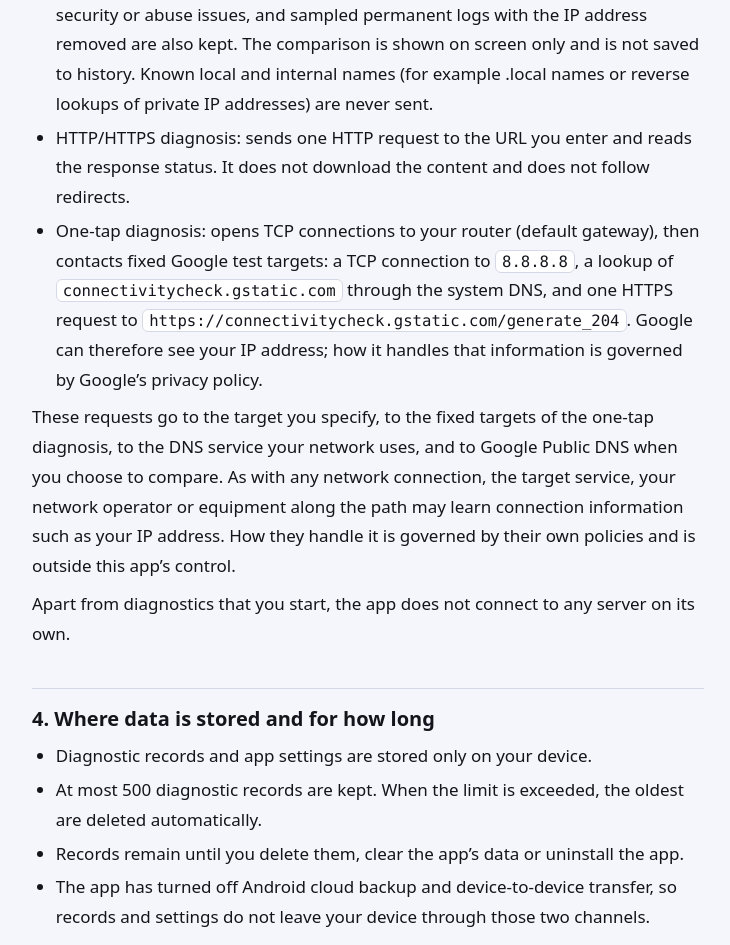
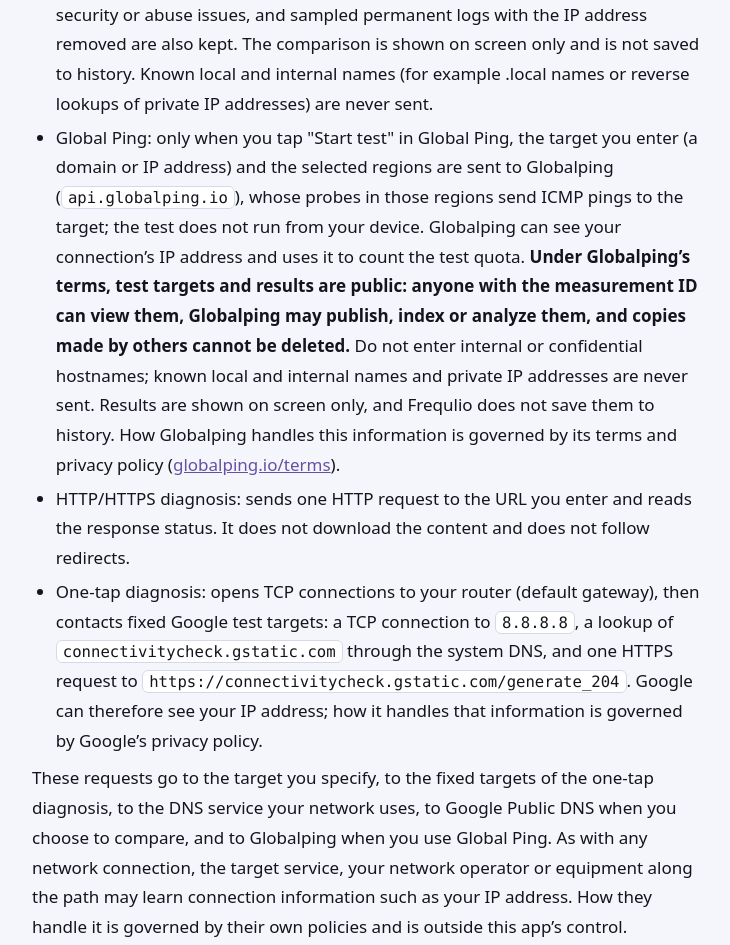
Before and after one commit to kanevanstudio/frequlio-privacy, a plain HTML site: page en.html in a window 1280 px wide. Shown: the part 3180-4125 px from the top of the page, without its empty margins (272-1002 px from the left). Drawn offline with Linux system fonts and the light colour scheme.

Commit message:
Describe optional Global Ping via Globalping (public measurement data)

```diff
--- a/en.html
+++ b/en.html
@@ -53,10 +53,11 @@ Developer: KaneVan Studio</p>
 <li>TCP connection test: opens a TCP connection to the host and port you enter, then closes it.</li>
 <li>DNS lookup: asks, through the Android system, the DNS servers configured for your current network to resolve the domain you enter (on Android 10 or later, it can also look up record types such as MX and TXT, or look up the name for an IP address).</li>
 <li>Compare with Google Public DNS: only when you tap "Compare with Google Public DNS" below a DNS lookup result, the name and record type you just looked up are sent to Google Public DNS (dns.google) over DNS-over-HTTPS. Google receives them and can see your connection’s IP address. According to Google Public DNS’s privacy notice, temporary logs that include IP addresses normally enter deletion within 24 to 48 hours, may be kept longer to handle security or abuse issues, and sampled permanent logs with the IP address removed are also kept. The comparison is shown on screen only and is not saved to history. Known local and internal names (for example .local names or reverse lookups of private IP addresses) are never sent.</li>
+<li>Global Ping: only when you tap "Start test" in Global Ping, the target you enter (a domain or IP address) and the selected regions are sent to Globalping (<code>api.globalping.io</code>), whose probes in those regions send ICMP pings to the target; the test does not run from your device. Globalping can see your connection’s IP address and uses it to count the test quota. <strong>Under Globalping’s terms, test targets and results are public: anyone with the measurement ID can view them, Globalping may publish, index or analyze them, and copies made by others cannot be deleted.</strong> Do not enter internal or confidential hostnames; known local and internal names and private IP addresses are never sent. Results are shown on screen only, and Frequlio does not save them to history. How Globalping handles this information is governed by its terms and privacy policy (<a href="https://globalping.io/terms">globalping.io/terms</a>).</li>
 <li>HTTP/HTTPS diagnosis: sends one HTTP request to the URL you enter and reads the response status. It does not download the content and does not follow redirects.</li>
 <li>One-tap diagnosis: opens TCP connections to your router (default gateway), then contacts fixed Google test targets: a TCP connection to <code>8.8.8.8</code>, a lookup of <code>connectivitycheck.gstatic.com</code> through the system DNS, and one HTTPS request to <code>https://connectivitycheck.gstatic.com/generate_204</code>. Google can therefore see your IP address; how it handles that information is governed by Google’s privacy policy.</li>
 </ul>
-<p>These requests go to the target you specify, to the fixed targets of the one-tap diagnosis, to the DNS service your network uses, and to Google Public DNS when you choose to compare. As with any network connection, the target service, your network operator or equipment along the path may learn connection information such as your IP address. How they handle it is governed by their own policies and is outside this app’s control.</p>
+<p>These requests go to the target you specify, to the fixed targets of the one-tap diagnosis, to the DNS service your network uses, to Google Public DNS when you choose to compare, and to Globalping when you use Global Ping. As with any network connection, the target service, your network operator or equipment along the path may learn connection information such as your IP address. How they handle it is governed by their own policies and is outside this app’s control.</p>
 <p>Apart from diagnostics that you start, the app does not connect to any server on its own.</p>
 
 <h2>4. Where data is stored and for how long</h2>
```
Also changed, not shown: index.html (+2 -1 lines).
